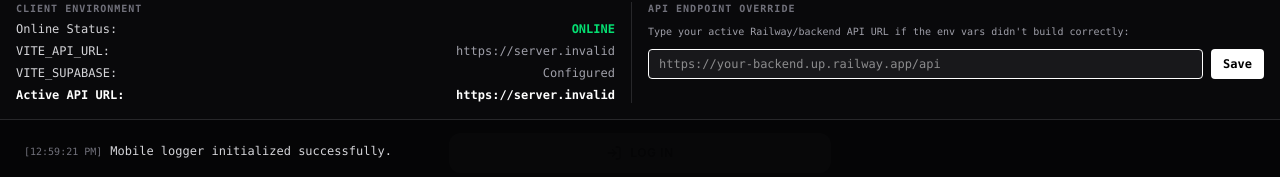
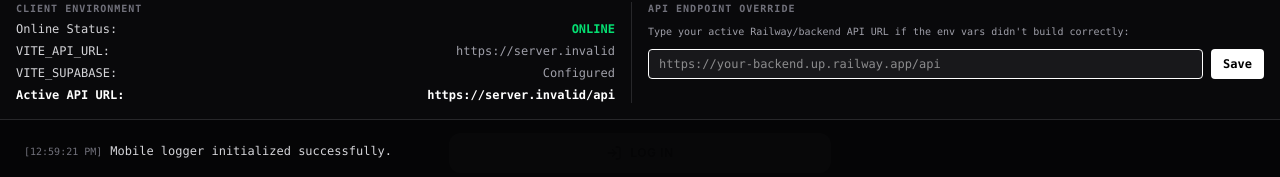
Before and after one commit to Bhavy2275/webscan, a React app in the folder frontend/: page / in a window 1280 px wide. Both pictures are taken after a click on the button "Open Diagnostics Console". Shown: the part 388-565 px from the top of the page. Built offline with nearby package versions, Linux system fonts and the light colour scheme; no server answers; the HTML template or start-up script is replaced by a standard one.

Commit message:
feat: add detailed trace logging to compression and upload, format active API URL in console

```diff
--- a/frontend/src/components/diagnostic-console.jsx
+++ b/frontend/src/components/diagnostic-console.jsx
@@ -14,7 +14,7 @@ export function DiagnosticConsole() {
   const [savedOverride, setSavedOverride] = useState('');
   const logsEndRef = useRef(null);
 
-  // Sync with global window.__logs
+  // Load active override from localStorage
   useEffect(() => {
     setLogs([...(window.__logs || [])]);
 
@@ -23,7 +23,6 @@ export function DiagnosticConsole() {
       setLogs((prev) => [...prev, newLog]);
     };
 
-    // Load active override from localStorage
     const saved = localStorage.getItem('DEBUG_API_URL') || '';
     setSavedOverride(saved);
     setApiOverride(saved);
@@ -32,6 +31,18 @@ export function DiagnosticConsole() {
       window.__onLogAdded = null;
     };
   }, []);
+
+  const getFormattedActiveUrl = () => {
+    let url = savedOverride || import.meta.env.VITE_API_URL || 'http://localhost:5001/api';
+    if (url && !url.startsWith('http://') && !url.startsWith('https://') && !url.startsWith('/')) {
+      url = 'https://' + url;
+    }
+    if (url && !url.endsWith('/api') && !url.endsWith('/api/')) {
+      url = url.replace(/\/$/, '') + '/api';
+    }
+    return url;
+  };
+
 
   // Auto scroll to bottom of logs when panel is open or logs change
   useEffect(() => {
@@ -53,7 +64,7 @@ Online: ${navigator.onLine}
 VITE_API_URL: ${import.meta.env.VITE_API_URL || 'Not Set'}
 VITE_SUPABASE_URL: ${import.meta.env.VITE_SUPABASE_URL || 'Not Set'}
 API Override: ${savedOverride || 'None'}
-Active API URL: ${savedOverride || import.meta.env.VITE_API_URL || 'http://localhost:5001/api'}
+Active API URL: ${getFormattedActiveUrl()}
 
 --- LOGS ---
 ${logs.map((l) => `[${l.timestamp}] [${l.type.toUpperCase()}] ${l.message}`).join('\n')}
@@ -160,7 +171,7 @@ ${logs.map((l) => `[${l.timestamp}] [${l.type.toUpperCase()}] ${l.message}`).joi
               </p>
               <p className="flex justify-between truncate font-bold text-white">
                 <span>Active API URL:</span>
-                <span>{savedOverride || import.meta.env.VITE_API_URL || 'http://localhost:5001/api'}</span>
+                <span>{getFormattedActiveUrl()}</span>
               </p>
             </div>
 
--- a/frontend/src/pages/user-dashboard.jsx
+++ b/frontend/src/pages/user-dashboard.jsx
@@ -24,14 +24,17 @@ import { DiagnosticConsole } from '../components/diagnostic-console';
  * @returns {Promise<File>} Compressed File object.
  */
 function compressImage(file, maxWidth = 1600, maxHeight = 1600, quality = 0.8) {
+  console.log('[COMPRESS] Starting compression for:', file.name, 'Size:', file.size, 'type:', file.type);
   return new Promise((resolve, reject) => {
     const reader = new FileReader();
 
     reader.onload = (event) => {
+      console.log('[COMPRESS] FileReader loaded data URL successfully.');
       const img = new Image();
 
       // CRITICAL FOR MOBILE SAFARI: Define onload and onerror BEFORE setting img.src
       img.onload = () => {
+        console.log('[COMPRESS] Image loaded successfully in memory. Original size:', img.width, 'x', img.height);
         let width = img.width;
         let height = img.height;
 
@@ -48,30 +51,41 @@ function compressImage(file, maxWidth = 1600, maxHeight = 1600, quality = 0.8) {
           }
         }
 
+        console.log('[COMPRESS] New target dimensions:', width, 'x', height);
         const canvas = document.createElement('canvas');
         canvas.width = width;
         canvas.height = height;
 
         const ctx = canvas.getContext('2d');
+        if (!ctx) {
+          console.error('[COMPRESS] Failed to get 2D canvas context.');
+          return reject(new Error('Failed to get 2D canvas context.'));
+        }
+
         ctx.drawImage(img, 0, 0, width, height);
+        console.log('[COMPRESS] Image drawn to canvas.');
 
         // Fallback for canvas.toBlob on older mobile browsers
         if (canvas.toBlob) {
+          console.log('[COMPRESS] Using canvas.toBlob...');
           canvas.toBlob(
             (blob) => {
               if (!blob) {
+                console.error('[COMPRESS] canvas.toBlob returned null blob.');
                 return reject(new Error('Canvas image compression failed.'));
               }
               const compressedFile = new File([blob], file.name, {
                 type: 'image/jpeg',
                 lastModified: Date.now(),
               });
+              console.log('[COMPRESS] Compression complete. New size:', compressedFile.size);
               resolve(compressedFile);
             },
             'image/jpeg',
             quality
           );
         } else {
+          console.log('[COMPRESS] toBlob not supported. Falling back to toDataURL...');
           try {
             const dataUrl = canvas.toDataURL('image/jpeg', quality);
             const parts = dataUrl.split(',');
@@ -87,27 +101,35 @@ function compressImage(file, maxWidth = 1600, maxHeight = 1600, quality = 0.8) {
               type: 'image/jpeg',
               lastModified: Date.now(),
             });
+            console.log('[COMPRESS] Fallback complete. New size:', compressedFile.size);
             resolve(compressedFile);
           } catch (e) {
+            console.error('[COMPRESS] Fallback dataURL compression failed:', e);
             reject(new Error('Canvas toDataURL fallback failed: ' + e.message));
           }
         }
       };
 
       img.onerror = (err) => {
-        reject(new Error('Failed to load image element on mobile: ' + err.message));
+        console.error('[COMPRESS] Image onload error:', err);
+        reject(new Error('Failed to load image element on mobile: ' + (err.message || 'unknown error')));
       };
 
+      // Prevent GC of image on mobile during load
+      window.__debugImgRef = img;
       img.src = event.target.result; // Set src LAST after handlers are bound
     };
 
     reader.onerror = (err) => {
-      reject(new Error('Failed to read selected image file: ' + err.message));
+      console.error('[COMPRESS] FileReader error:', err);
+      reject(new Error('Failed to read selected image file: ' + (err.message || 'unknown error')));
     };
 
+    console.log('[COMPRESS] Reading file as Data URL...');
     reader.readAsDataURL(file);
   });
 }
+
 
 export function UserDashboard({ onNavigate }) {
   const { user, role, signOut } = useAuth();
@@ -169,6 +191,7 @@ export function UserDashboard({ onNavigate }) {
 
   // Upload scan via Express backend
   async function handleUpload() {
+    console.log('[UPLOAD] handleUpload clicked. File:', selectedFile ? `${selectedFile.name} (${selectedFile.size} bytes)` : 'No file');
     if (!selectedFile) return;
 
     setUploading(true);
@@ -176,25 +199,30 @@ export function UserDashboard({ onNavigate }) {
 
     try {
       // 1. Compress image in browser (safely resolves on iOS/Android now)
+      console.log('[UPLOAD] Initiating compressImage...');
       const compressedFile = await compressImage(selectedFile);
+      console.log('[UPLOAD] Image compression returned file size:', compressedFile.size);
 
       const formData = new FormData();
       formData.append('image', compressedFile);
 
       showToast('Uploading file to server...', 'info');
+      console.log('[UPLOAD] Initiating POST /api/upload request...');
 
       // 2. Upload file
       const result = await api.post('/upload', formData);
+      console.log('[UPLOAD] Server response:', result);
 
       showToast('Scan uploaded successfully to cloud directory.', 'success');
       handleCancelPreview();
     } catch (err) {
-      console.error('Upload failed:', err);
+      console.error('[UPLOAD] Failed:', err);
       showToast(err.message || 'Failed to upload scan.', 'error');
     } finally {
       setUploading(false);
     }
   }
+
 
   // Helpers
   function formatBytes(bytes, decimals = 2) {
```
